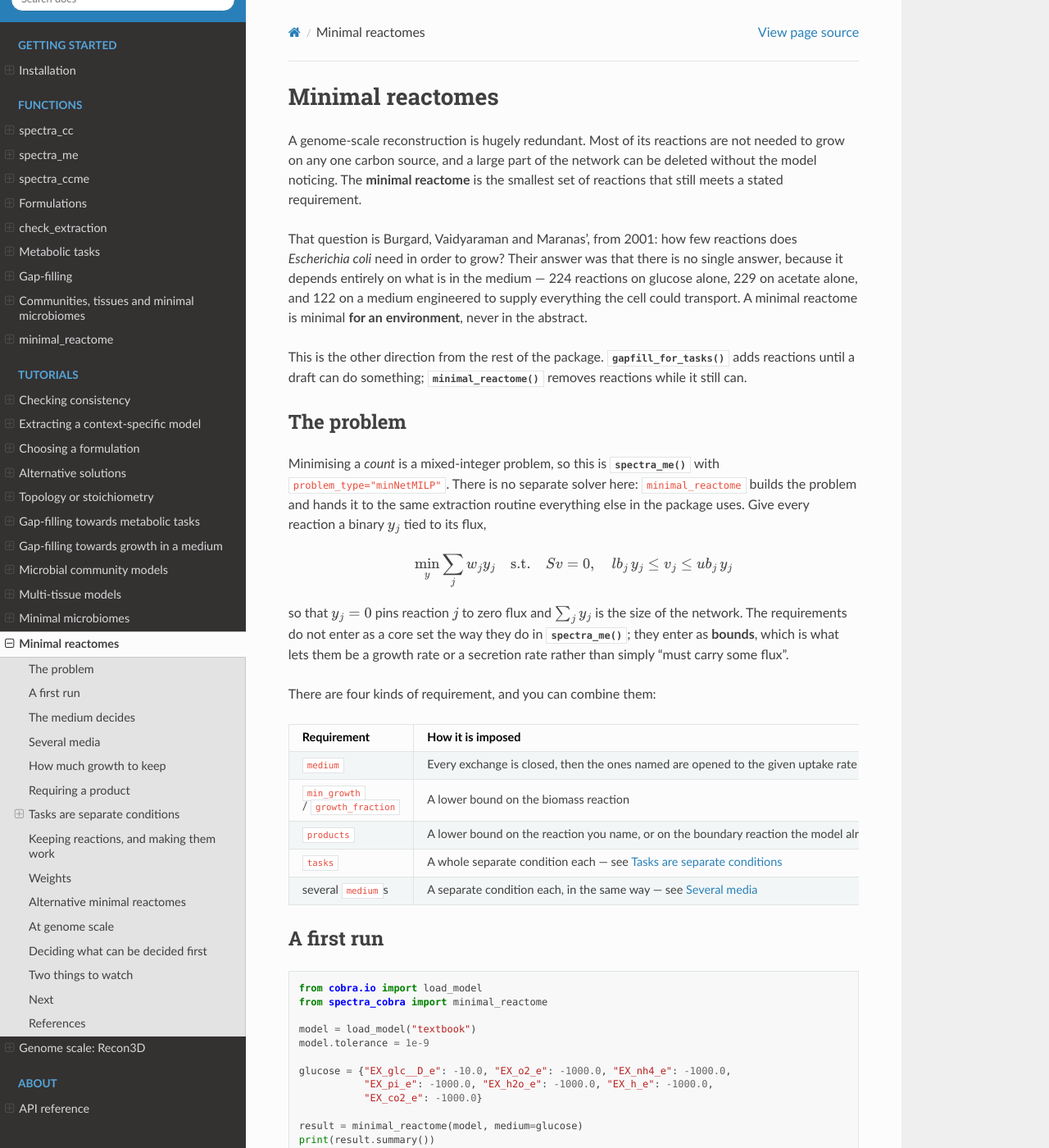
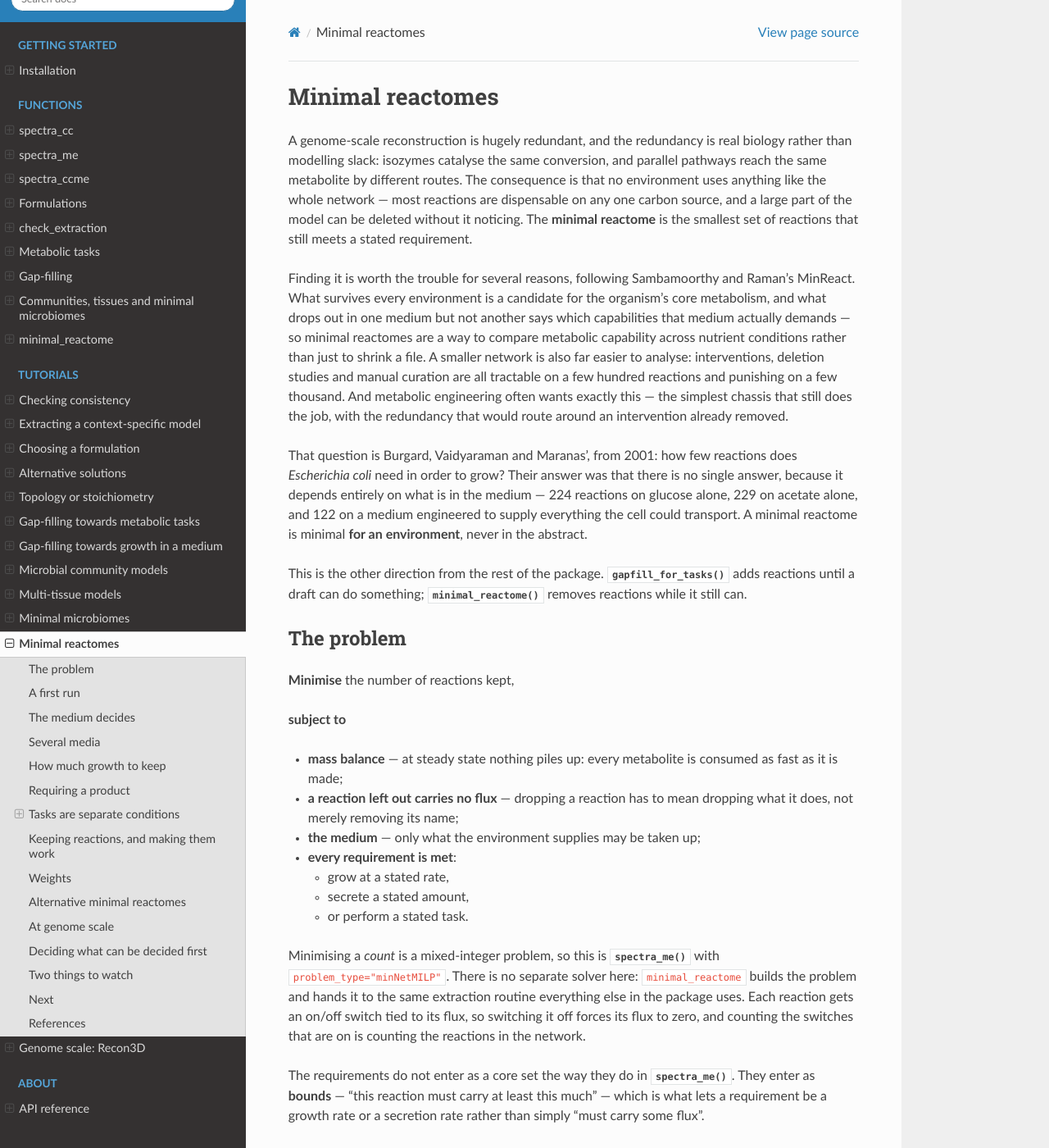
Before and after one commit to bisect-group/spectra-cobra, a Sphinx documentation site: the page built from docs/tutorials/minimal_reactome.rst, in a window 1280 px wide and 1400 px high. Shown: the whole window at 82% size. Built offline with Sphinx 7.4.7 and the Read the Docs theme 3.1.0, drawn with Linux system fonts in a browser that asks for light colours; some of the changed text lies outside the part shown.

Commit message:
docs: say why minimal reactomes are wanted, and state all three objectives
The minimal reactome page opened on redundancy as if it were modelling
slack. It is biology -- isozymes and parallel pathways -- and the reasons to
find the minimal set are concrete: what survives every environment is a
candidate core metabolism, what drops out says which capabilities a medium
demands, a few hundred reactions can be analysed where a few thousand
cannot, and engineering wants the simplest chassis. Follows MinReact
(Sambamoorthy and Raman 2020), already in the page's references.

All three pages now state their optimisation problem as an objective and a
list of conditions, in words rather than symbols: minimise the reactions
kept subject to mass balance, the medium and the requirements for the
minimal reactome; minimise the reactions taken from the universal model
subject to keeping the draft and performing every task, or growing in every
medium, for the two gap-filling pages. Neither gap-filling page stated its
problem at all, and the tutorials are for readers who should not have to
parse a MILP to follow them.

Co-Authored-By: Claude Opus 5 (1M context) <noreply@anthropic.com>

```diff
--- a/docs/tutorials/minimal_reactome.rst
+++ b/docs/tutorials/minimal_reactome.rst
@@ -1,10 +1,26 @@
 Minimal reactomes
 =================
 
-A genome-scale reconstruction is hugely redundant. Most of its reactions are
-not needed to grow on any one carbon source, and a large part of the network
-can be deleted without the model noticing. The **minimal reactome** is the
-smallest set of reactions that still meets a stated requirement.
+A genome-scale reconstruction is hugely redundant, and the redundancy is
+real biology rather than modelling slack: isozymes catalyse the same
+conversion, and parallel pathways reach the same metabolite by different
+routes. The consequence is that no environment uses anything like the whole
+network — most reactions are dispensable on any one carbon source, and a
+large part of the model can be deleted without it noticing. The **minimal
+reactome** is the smallest set of reactions that still meets a stated
+requirement.
+
+Finding it is worth the trouble for several reasons, following Sambamoorthy
+and Raman's MinReact. What survives every environment is a candidate for the
+organism's core metabolism, and what drops out in one medium but not another
+says which capabilities that medium actually demands — so minimal reactomes
+are a way to compare metabolic capability across nutrient conditions rather
+than just to shrink a file. A smaller network is also far easier to analyse:
+interventions, deletion studies and manual curation are all tractable on a
+few hundred reactions and punishing on a few thousand. And metabolic
+engineering often wants exactly this — the simplest chassis that still does
+the job, with the redundancy that would route around an intervention already
+removed.
 
 That question is Burgard, Vaidyaraman and Maranas', from 2001: how few
 reactions does *Escherichia coli* need in order to grow? Their answer was
@@ -21,23 +37,33 @@ still can.
 The problem
 -----------
 
+**Minimise** the number of reactions kept,
+
+**subject to**
+
+* **mass balance** — at steady state nothing piles up: every metabolite is
+  consumed as fast as it is made;
+* **a reaction left out carries no flux** — dropping a reaction has to mean
+  dropping what it does, not merely removing its name;
+* **the medium** — only what the environment supplies may be taken up;
+* **every requirement is met**:
+
+  * grow at a stated rate,
+  * secrete a stated amount,
+  * or perform a stated task.
+
 Minimising a *count* is a mixed-integer problem, so this is
 :func:`~spectra_cobra.spectra_me` with ``problem_type="minNetMILP"``. There
 is no separate solver here: ``minimal_reactome`` builds the problem and hands
-it to the same extraction routine everything else in the package uses. Give
-every reaction a binary :math:`y_j` tied to its flux,
+it to the same extraction routine everything else in the package uses. Each
+reaction gets an on/off switch tied to its flux, so switching it off forces
+its flux to zero, and counting the switches that are on is counting the
+reactions in the network.
 
-.. math::
-
-   \min_y \sum_j w_j y_j
-   \quad\text{s.t.}\quad
-   S v = 0, \quad lb_j\, y_j \le v_j \le ub_j\, y_j
-
-so that :math:`y_j = 0` pins reaction :math:`j` to zero flux and
-:math:`\sum_j y_j` is the size of the network. The requirements do not enter
-as a core set the way they do in :func:`~spectra_cobra.spectra_me`; they enter
-as **bounds**, which is what lets them be a growth rate or a secretion rate
-rather than simply "must carry some flux".
+The requirements do not enter as a core set the way they do in
+:func:`~spectra_cobra.spectra_me`. They enter as **bounds** — "this reaction
+must carry at least this much" — which is what lets a requirement be a growth
+rate or a secretion rate rather than simply "must carry some flux".
 
 There are four kinds of requirement, and you can combine them:
 
@@ -340,17 +366,6 @@ A metabolic task is not another bound on the same flux vector.
 exchanges and opens its own, so every task is a **different environment**, and
 a network that performs two tasks does so with two different flux
 distributions. The reactions are shared; the fluxes are not.
-
-So the problem becomes one flux vector per condition over a single set of
-binaries:
-
-.. math::
-
-   \min_y \sum_j w_j y_j
-   \quad\text{s.t.}\quad
-   S^{(k)} v^{(k)} = 0, \quad
-   lb^{(k)}_j\, y_j \le v^{(k)}_j \le ub^{(k)}_j\, y_j
-   \quad \forall k
 
 This is the "protected functions" idea of NetworkReducer and MinNW: a reduced
 network must preserve not one phenotype but a list of them. Internally the
```
Also changed, not shown: docs/tutorials/gapfilling_media.rst (+25 -0 lines), docs/tutorials/gapfilling_tasks.rst (+28 -0 lines).
